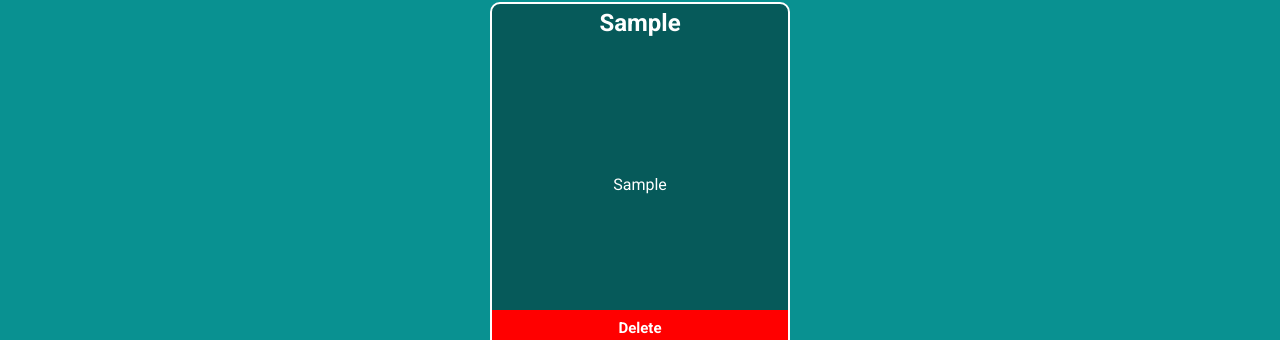
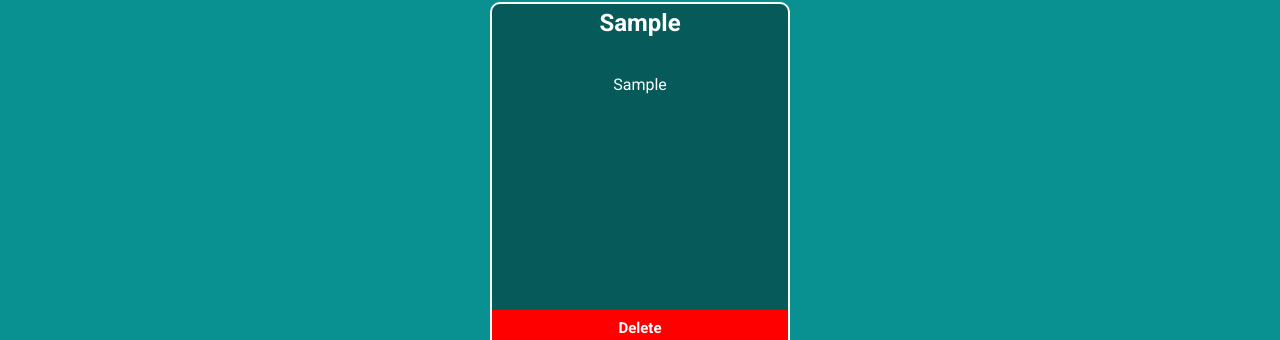
Before and after one commit to Abhijeetverma99/ToDo-list-app, a plain HTML site: page index.html in a window 1280 px wide. Both pictures are taken after typing "Sample", "Sample" into the empty fields and a click on the button "Save Note". Shown: the part 360-700 px from the top of the page. Drawn offline with Linux system fonts and the light colour scheme.

Commit message:
Update style.css

```diff
--- a/style.css
+++ b/style.css
@@ -100,7 +100,6 @@ form {
 }
 
 .span {
-
     margin: 10px 2px;
     background-color: rgba(0, 0, 0, 0.381);
     height: 350px;
@@ -124,8 +123,7 @@ form {
 }
 
 .text-div {
-    min-height:fit-content;
-/*     height: 220px; */
+    height: 220px;
     width: 290px;
     overflow: auto;
     color: white;
```
